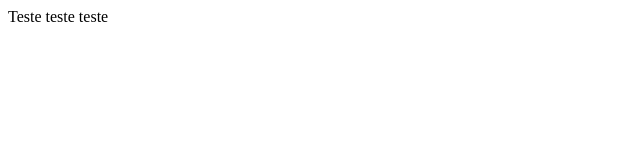
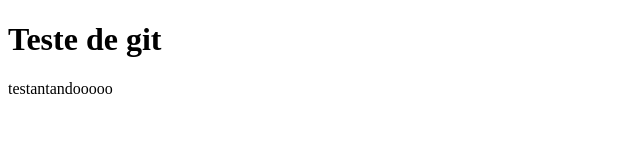
Before and after one commit to nayaneponte/estudandogit, a plain HTML site: page index.html in a window 1280 px wide. Shown: the whole page, without its empty margins (0-640 px from the left). Drawn offline with Linux system fonts and the light colour scheme.

Commit message:
alteracao index

```diff
--- a/index.html
+++ b/index.html
@@ -7,6 +7,7 @@
     <title>Document</title>
 </head>
 <body>
-  Teste teste teste
+  <h1>Teste de git</h1>
+  <p>testantandooooo</p>
 </body>
 </html>
```
